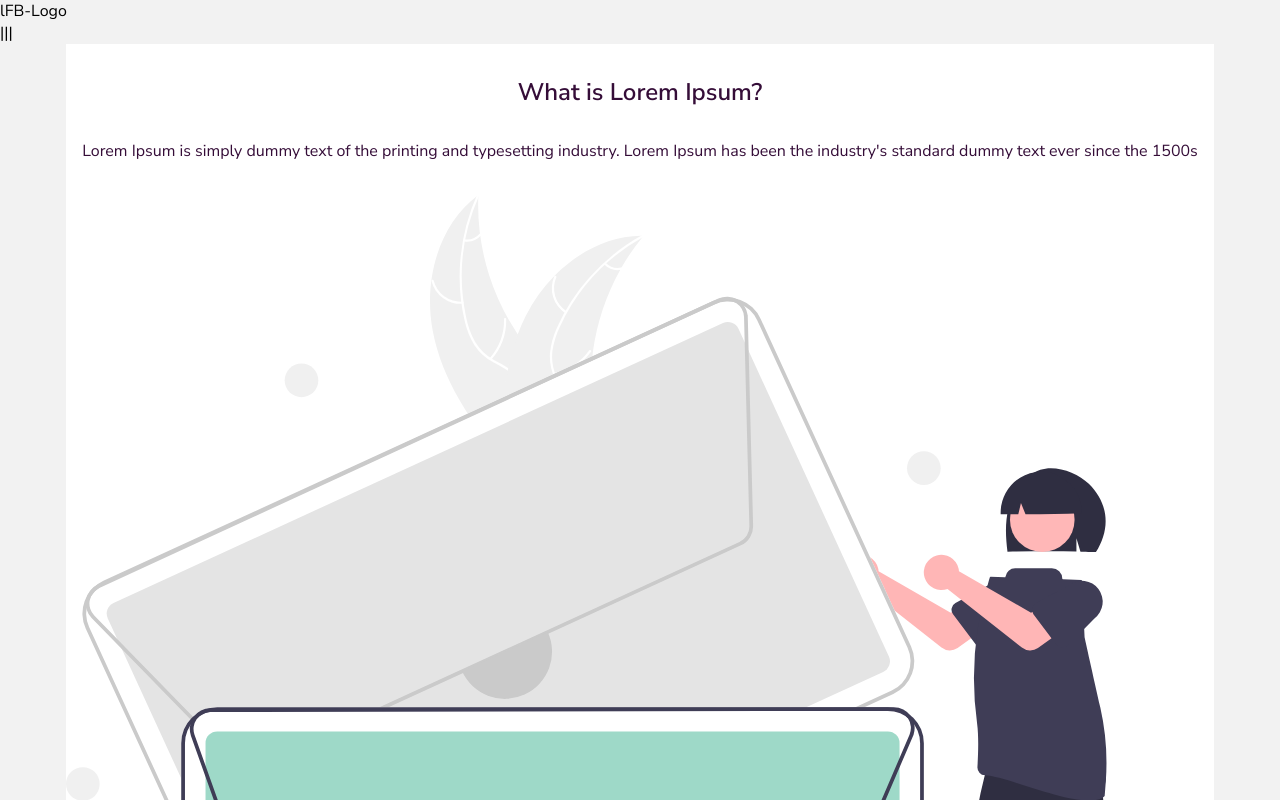
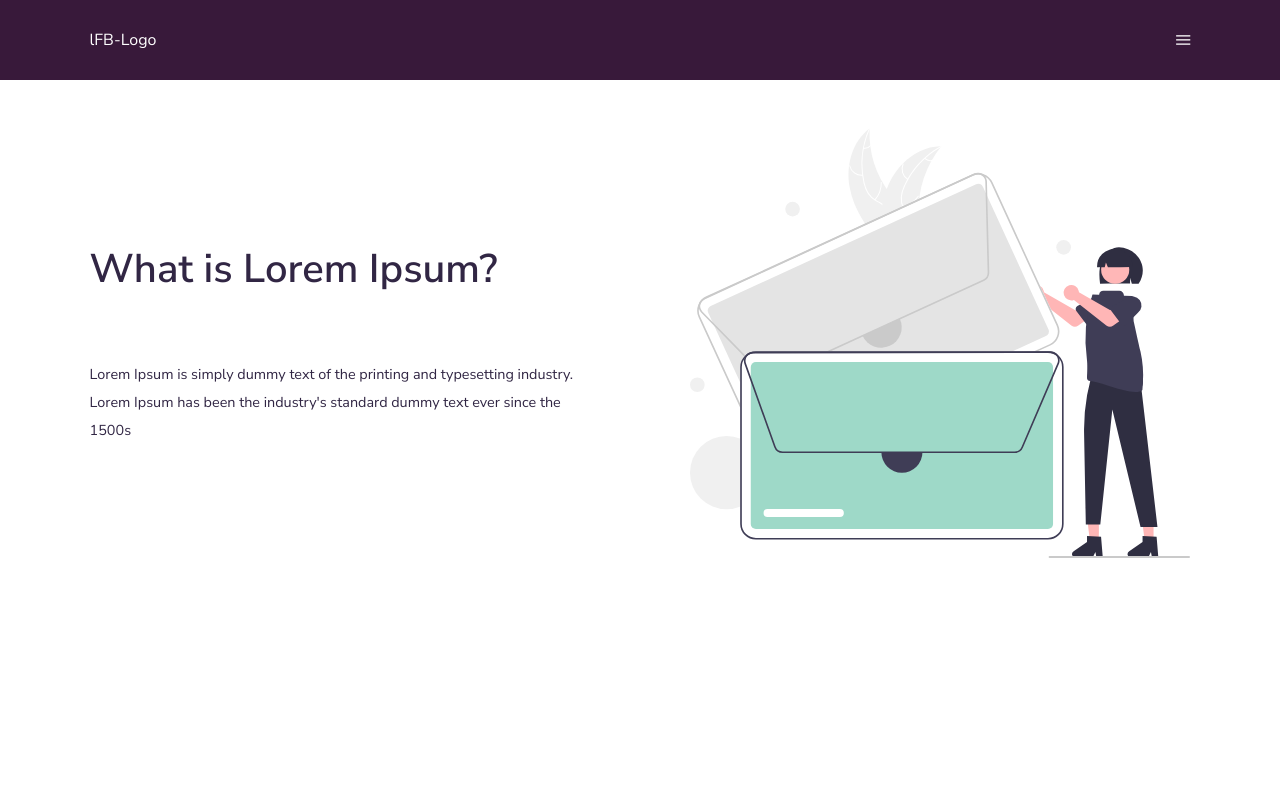
Before and after one commit to Avu0s/Soft-Landing, a plain HTML site: page index.html in a window 1280 px wide. Shown: the top 800 px of the page. Drawn offline with Linux system fonts and the light colour scheme.

Commit message:
Update style.css

```diff
--- a/style.css
+++ b/style.css
@@ -1,45 +1,83 @@
-@import url('https://fonts.googleapis.com/css2?family=Nunito+Sans:wght@200;300;400;600&display=swap');
-*{
+@import url("https://fonts.googleapis.com/css2?family=Nunito+Sans:wght@200;300;400;600&display=swap");
+* {
   margin: 0;
   padding: 0;
-    font-family: 'Nunito Sans', sans-serif;
+  font-family: "Nunito Sans", sans-serif;
 }
-body{
-    width:100%;
-    background: rgba(211, 211, 211, 0.281);
-
+body {
+  width: 100%;
+  background: #fff;
 }
-
-main{
+header{
+  min-height: 10vh;
+  display: grid;
+  place-items: center;
+  background:rgb(56, 25, 58);
+  margin-bottom: 1rem;
+}
+nav{
   display: flex;
-    justify-content: center;
-    align-items: center;
-    flex-direction: column;
+  justify-content: space-between;
+  color: white;
+}
+#temp-menu{
+  rotate: 90deg;
+}
+main {
+  display: grid;
+  place-items: center;
+}
+section, nav{
   width: 90%;
-    margin: auto;
 }
-
-.content{
-    background: #fff;
+.content {
   display: flex;
   flex-direction: column;
   justify-content: center;
-    align-items: center;
-    text-align: center;
-   color: rgb(53, 13, 56);
-   padding: 1rem;
+  color: rgb(49, 38, 68);
+  padding: 2rem 0;
+  gap: 1.5rem;
 }
-.content>h1{
-    margin: 1rem auto;
+.content > h1 {
   font-size: bold;
 }
-.content>p{
-    margin: 1rem auto;
+.content > p {
+  font-size: .85rem;
+  line-height: 1.75rem;
+}
+.hero-img {
+  width: 100%;
+  background: #fff;
+  display: grid;
+  place-items: center;
+
+}
+img {
+  width: inherit;
+}
+@media (min-width:560px) {
+  header{
+    margin-bottom: 3rem;
+  }
+  section, nav{
+    width: 86%;
+  }
+  section{
+    display: flex;
+    justify-content: space-between;
+    align-items: center;
   }
   .hero-img{
-    width: 100%;
-    background: #fff;
+    max-width: 500px;
   }
-img{
-    width: inherit;
+  .content{
+    gap: 4rem;
+    max-width: 500px;
   }
+  .content > h1 {
+    font-size: 2.5rem;
+  }
+  .content > p {
+    font-size: .9rem;
+  }
+}
```
Lines whose indentation alone changed are shown as unchanged.
